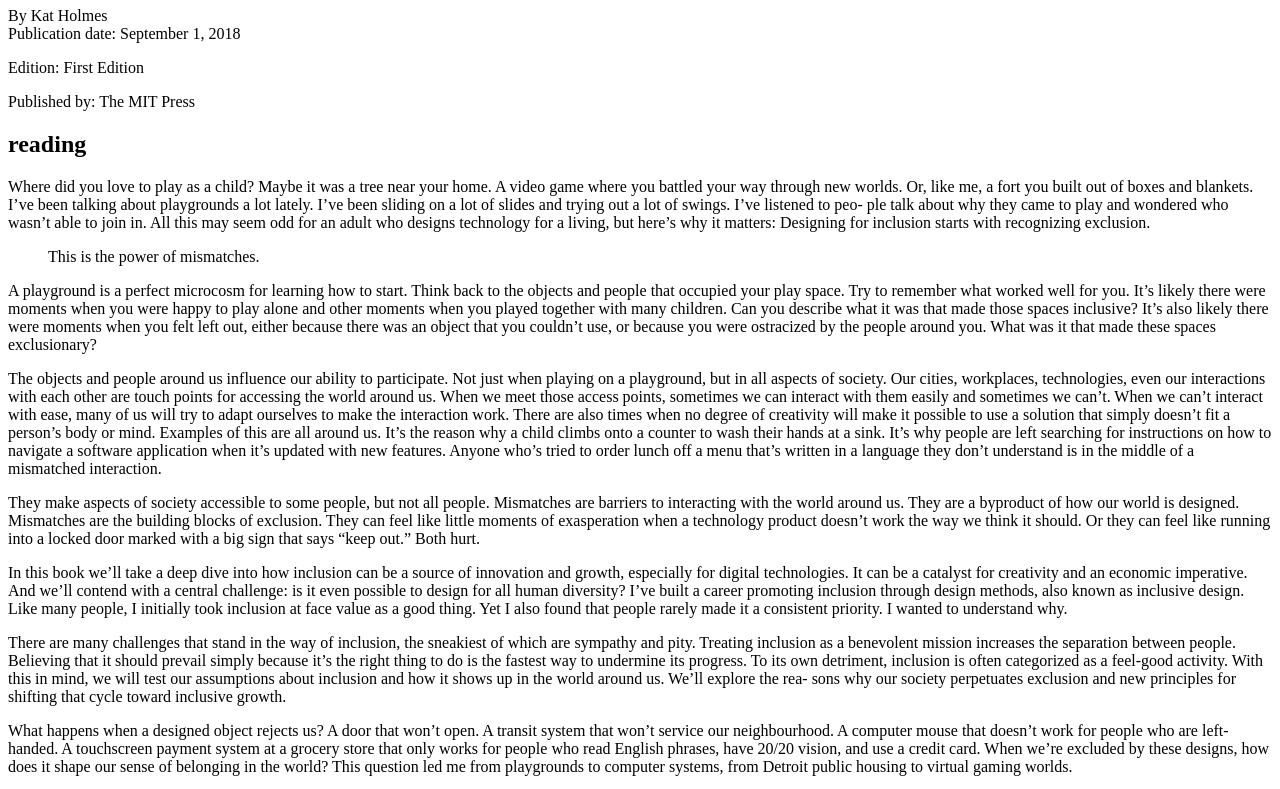
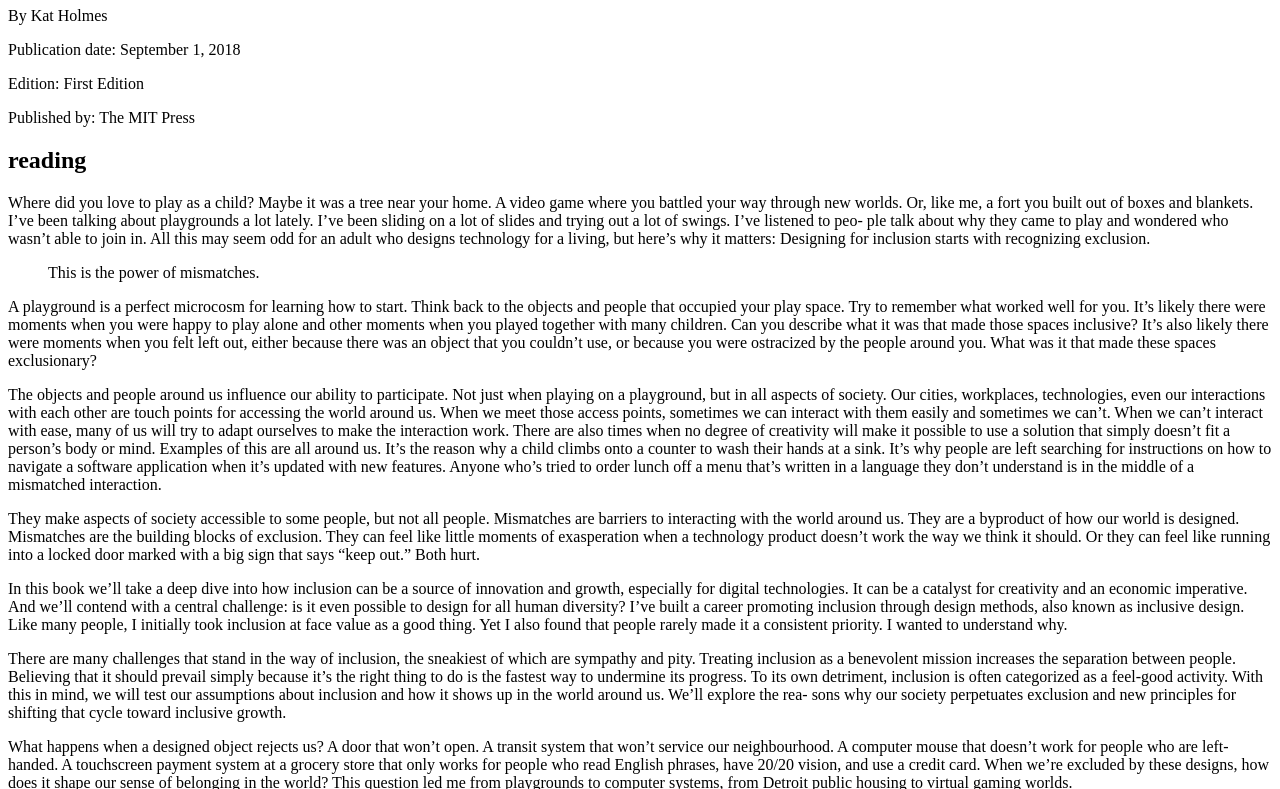
Before and after one commit to ishani-koul/manuscript, a plain HTML site: page index.html in a window 1280 px wide. Shown: the part 73-862 px from the top of the page. Drawn offline with Linux system fonts and the light colour scheme.

Commit message:
final save

```diff
--- a/index.html
+++ b/index.html
@@ -6,7 +6,8 @@
     <body>
         <header>
              <h1>Mismatch: How inclusion shapes design</h1>
-             <p>By Kat Holmes <br/> Publication date: September 1, 2018</p>
+             <p>By Kat Holmes</p>
+             <p>Publication date: September 1, 2018</p>
              <p> Edition: First Edition</p>
              <p> Published by: The MIT Press</p>
         </header>
```
